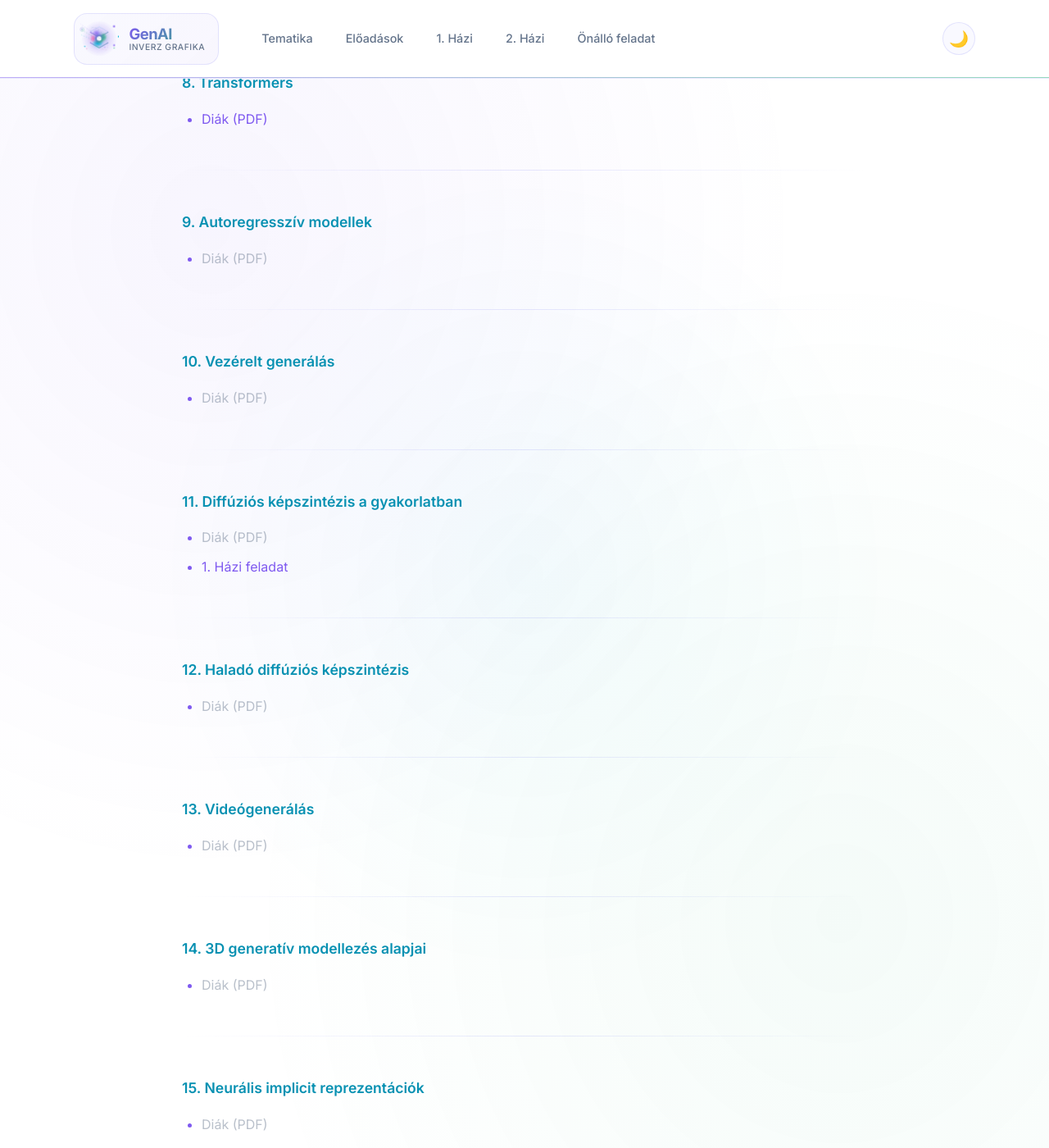
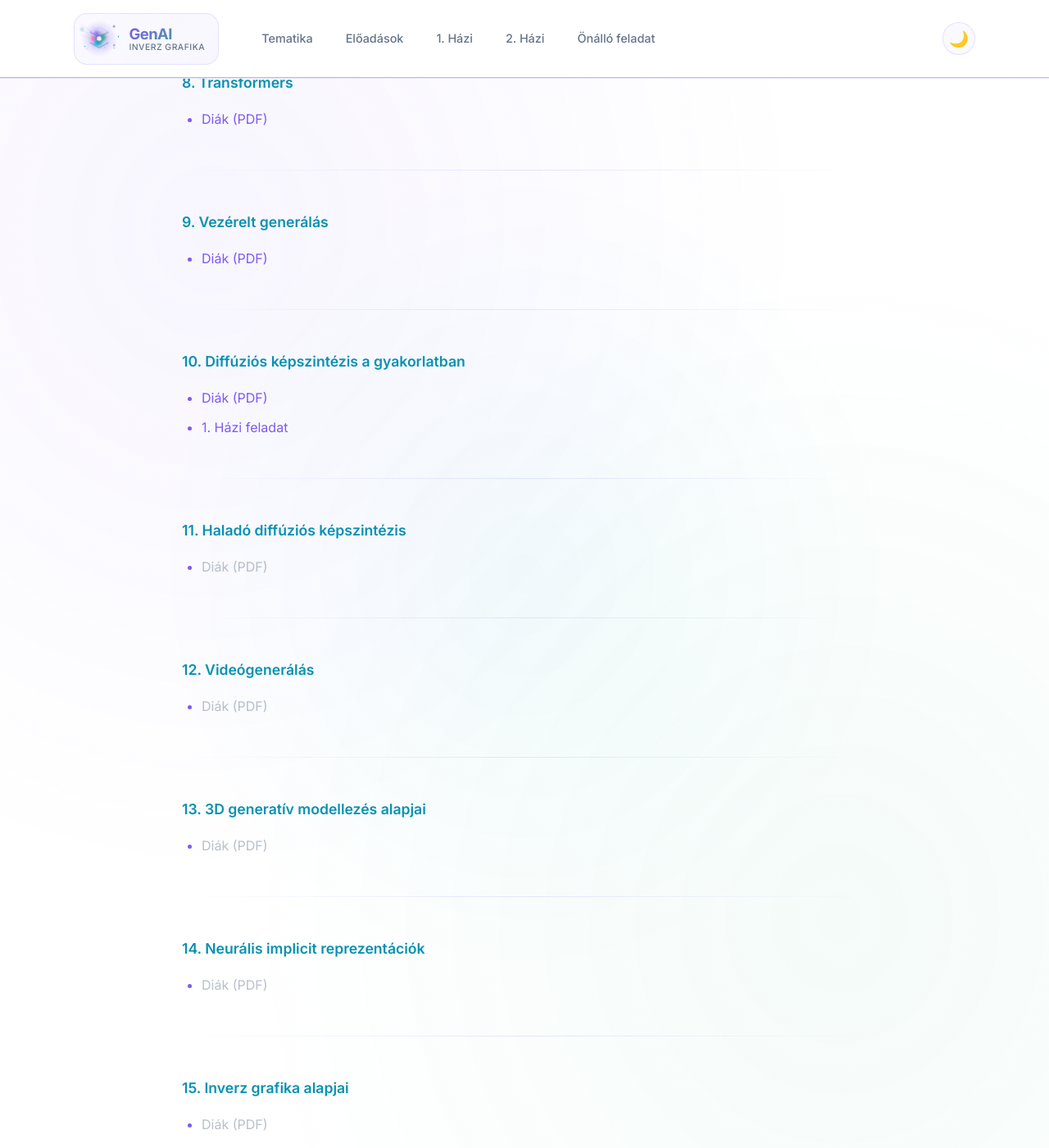
Before and after one commit to VaitkusM/genai-inverse-graphics-bme-vik-iit, a Jekyll site: the page built from eloadasok.md, in a window 1280 px wide and 1400 px high, scrolled down 2006 px. Shown: the whole window at 82% size. Built offline with Jekyll 4.4.1, drawn with Linux system fonts in a browser that asks for light colours; some of the changed text lies outside the part shown.

Commit message:
Sync from private repository

```diff
--- a/eloadasok.md
+++ b/eloadasok.md
@@ -69,81 +69,75 @@ Az előadások diái és kiegészítő anyagok itt lesznek elérhetők.
 
 ---
 
-### 9. Autoregresszív modellek {#het-9}
+### 9. Vezérelt generálás {#het-9}
+
+- [Diák (PDF)](GenAI_2026_E09_Guidance.pdf)
+
+---
+
+### 10. Diffúziós képszintézis a gyakorlatban {#het-10}
+
+- [Diák (PDF)](GenAI_2026_E10_DiffusionPractice.pdf)
+- [1. Házi feladat](HF1.ipynb)
+
+---
+
+### 11. Haladó diffúziós képszintézis {#het-11}
 
 - <span class="disabled-link">Diák (PDF)</span>
 
 ---
 
-### 10. Vezérelt generálás {#het-10}
+### 12. Videógenerálás {#het-12}
 
 - <span class="disabled-link">Diák (PDF)</span>
 
 ---
 
-### 11. Diffúziós képszintézis a gyakorlatban {#het-11}
-
-- <span class="disabled-link">Diák (PDF)</span>
-- [1. Házi feladat](HF1.ipynb)
-
----
-
-### 12. Haladó diffúziós képszintézis {#het-12}
+### 13. 3D generatív modellezés alapjai {#het-13}
 
 - <span class="disabled-link">Diák (PDF)</span>
 
 ---
 
-### 13. Videógenerálás {#het-13}
+### 14. Neurális implicit reprezentációk {#het-14}
 
 - <span class="disabled-link">Diák (PDF)</span>
 
 ---
 
-### 14. 3D generatív modellezés alapjai {#het-14}
+### 15. Inverz grafika alapjai {#het-15}
 
 - <span class="disabled-link">Diák (PDF)</span>
 
 ---
 
-### 15. Neurális implicit reprezentációk {#het-15}
-
-- <span class="disabled-link">Diák (PDF)</span>
-
----
-
-### 16. Inverz grafika alapjai {#het-16}
-
-- <span class="disabled-link">Diák (PDF)</span>
-
----
-
-### 17. Inverz grafika alkalmazásai {#het-17}
+### 16. Inverz grafika alkalmazásai {#het-16}
 
 - <span class="disabled-link">Diák (PDF)</span>
 - <span class="disabled-link">2. Házi feladat</span>
 
 ---
 
-### 18. Neurális Radiancia Mezők (NeRF) {#het-18}
+### 17. Neurális Radiancia Mezők (NeRF) {#het-17}
 
 - <span class="disabled-link">Diák (PDF)</span>
 
 ---
 
-### 19. 3D Gaussian Splatting (3DGS) {#het-19}
+### 18. 3D Gaussian Splatting (3DGS) {#het-18}
 
 - <span class="disabled-link">Diák (PDF)</span>
 
 ---
 
-### 20. NeRF / 3DGS a gyakorlatban {#het-20}
+### 19. NeRF / 3DGS a gyakorlatban {#het-19}
 
 - <span class="disabled-link">Diák (PDF)</span>
 
 ---
 
-### 21. Inverz grafika generatív alkalmazásai {#het-21}
+### 20. Inverz grafika generatív alkalmazásai {#het-20}
 
 - <span class="disabled-link">Diák (PDF)</span>
 
```
